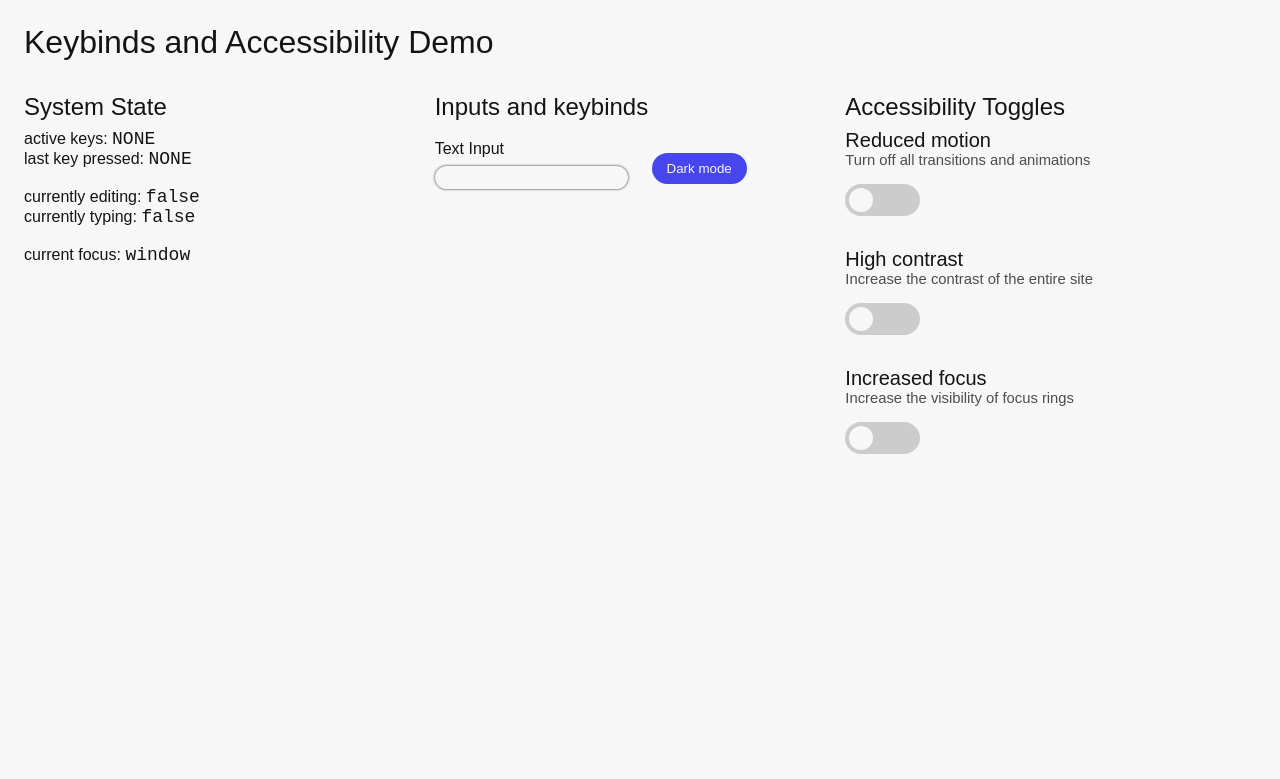
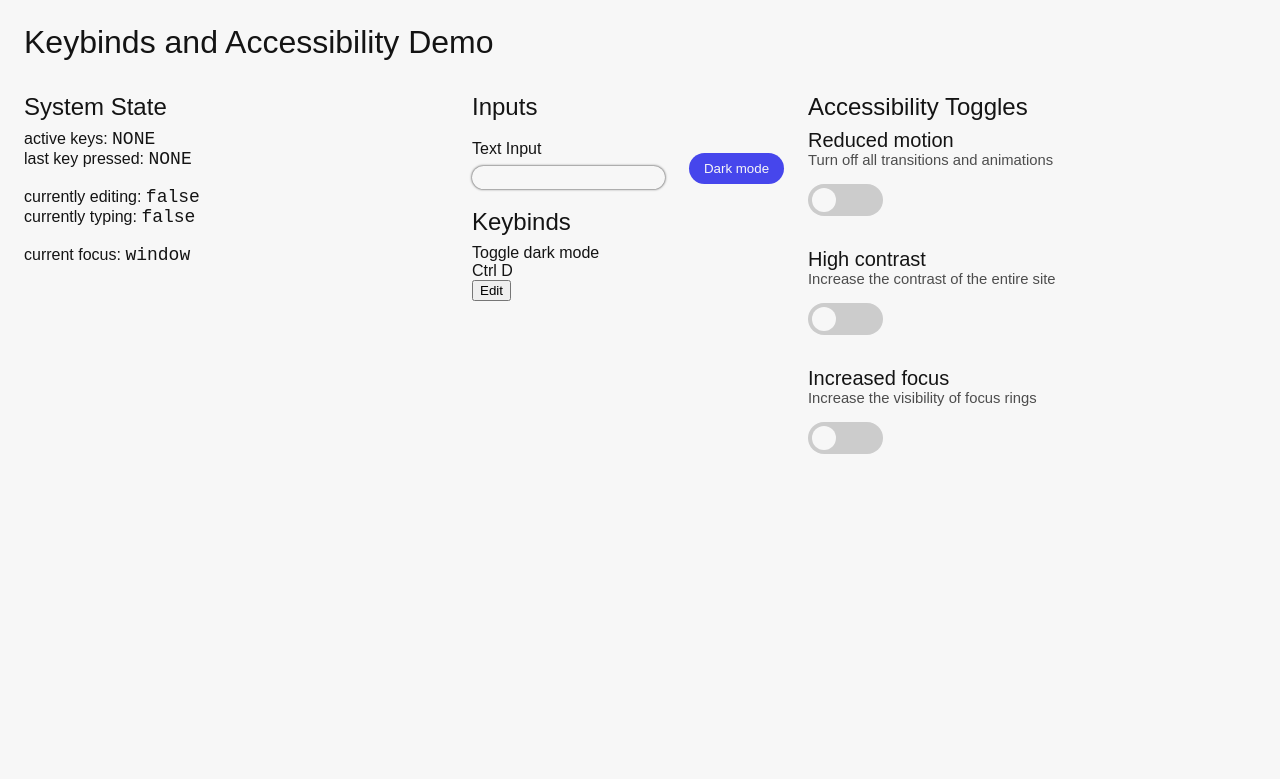
Before and after one commit to logicalPanda2/keybinds-system-demo, a plain HTML site: page index.html in a window 1280 px wide. Drawn offline with Linux system fonts and the light colour scheme.

Commit message:
Add shortcut edit

```diff
--- a/index.html
+++ b/index.html
@@ -22,9 +22,10 @@
                     <br>
                     <p>current focus: <span class="monospace" id="currentFocus">window</span></p>
                 </section>
+                <div class="col">
                     <section>
                         <header>
-                        <h2>Inputs and keybinds</h2>
+                            <h2>Inputs</h2>
                         </header>
                         <div class="row">
                             <div class="col">
@@ -34,6 +35,17 @@
                             <button class="dark-mode" id="darkModeBtn">Dark mode</button>
                         </div>
                     </section>
+                    <section class="keybinds-section">
+                        <header>
+                            <h2>Keybinds</h2>
+                        </header>
+                        <div class="keybind">
+                            <p id="darkModeLabel">Toggle dark mode</p>
+                            <p role="alert" id="darkModeEditInfo">Ctrl D</p>
+                            <button aria-labelledby="darkModeLabel" id="darkModeEdit" data-action="darkMode" data-info-id="darkModeEditInfo">Edit</button>
+                        </div>
+                    </section>
+                </div>
                 <section>
                     <header>
                         <h2>Accessibility Toggles</h2>
```
Lines whose indentation alone changed are shown as unchanged.
